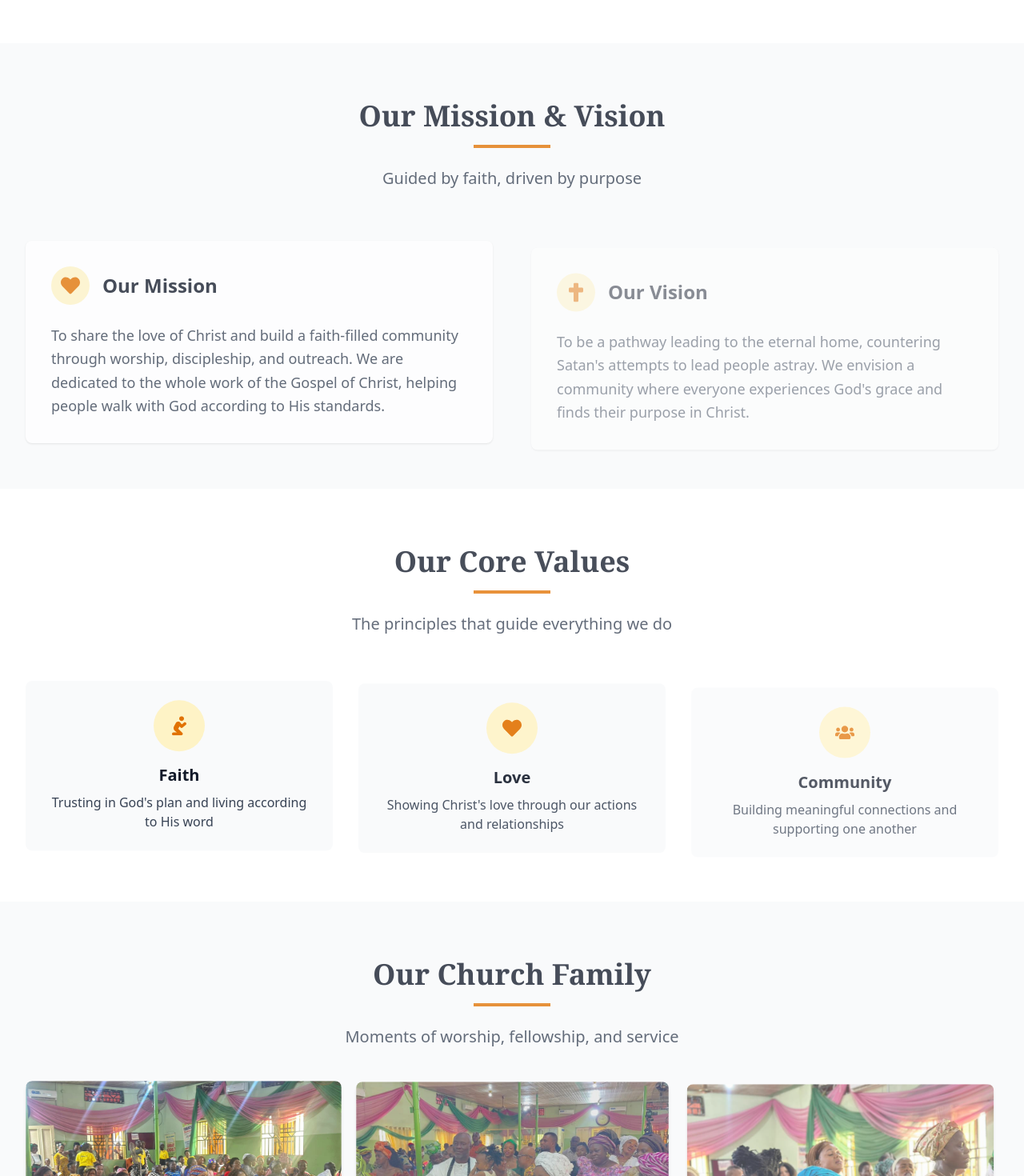
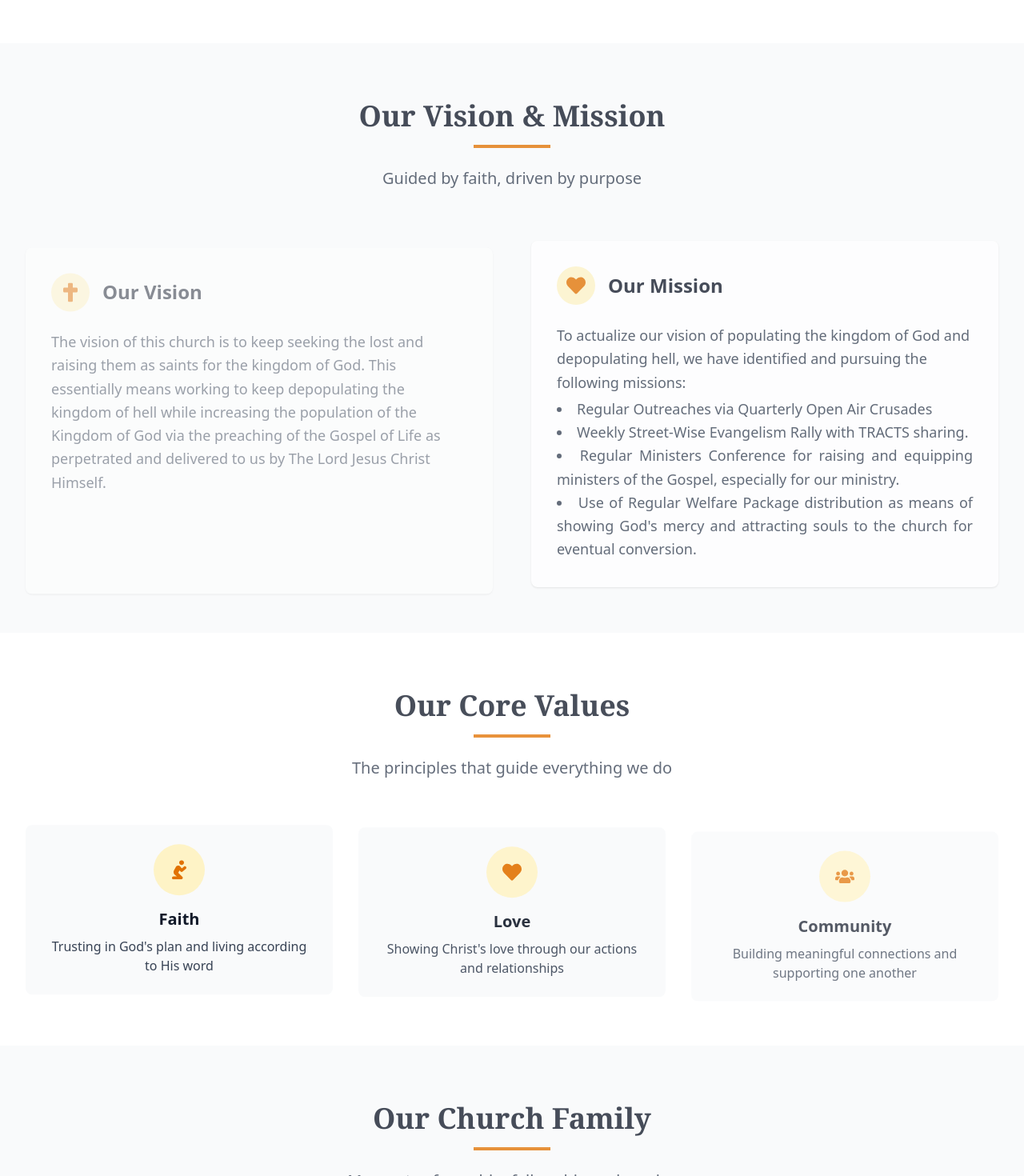
Before and after one commit to RCG2025-hash/church-frontend, a React (Vite) app: page /about in a window 1280 px wide. Shown: the part 980-2450 px from the top of the page at 80% size. Built offline with nearby package versions, Linux system fonts and the light colour scheme.

Commit message:
Initial commit

```diff
--- a/src/pages/About.jsx
+++ b/src/pages/About.jsx
@@ -32,7 +32,7 @@ const About = () => {
             animate={{ opacity: 1, y: 0 }}
             transition={{ duration: 0.8 }}
           >
-            Our Story & Mission
+            History
           </motion.h1>
           <motion.p
             className="text-xl md:text-2xl max-w-3xl mx-auto mb-8"
@@ -119,7 +119,7 @@ const About = () => {
             viewport={{ once: true }}
             className="text-center mb-16"
           >
-            <h2 className="text-4xl font-bold text-gray-900 font-serif mb-4">Our Mission & Vision</h2>
+            <h2 className="text-4xl font-bold text-gray-900 font-serif mb-4">Our Vision & Mission</h2>
             <div className="w-24 h-1 bg-amber-600 mx-auto mb-6"></div>
             <p className="text-xl text-gray-700 max-w-3xl mx-auto">
               Guided by faith, driven by purpose
@@ -127,6 +127,23 @@ const About = () => {
           </motion.div>
 
           <div className="grid md:grid-cols-2 gap-12">
+            <motion.div
+              initial={{ opacity: 0, y: 30 }}
+              whileInView={{ opacity: 1, y: 0 }}
+              transition={{ duration: 0.8, delay: 0.2 }}
+              viewport={{ once: true }}
+              className="bg-white p-8 rounded-lg shadow-sm"
+            >
+              <div className="flex items-center mb-6">
+                <div className="p-3 bg-amber-100 rounded-full mr-4">
+                  <FaCross className="text-amber-600 text-2xl" />
+                </div>
+                <h3 className="text-2xl font-bold text-gray-900">Our Vision</h3>
+              </div>
+              <p className="text-lg text-gray-700 leading-relaxed">
+               The vision of this church is to keep seeking the lost and raising them as saints for the kingdom of God. This essentially means working to keep depopulating the kingdom of hell while increasing the population of the Kingdom of God via the preaching of the Gospel of Life as perpetrated and delivered to us by The Lord Jesus Christ Himself.
+              </p>
+            </motion.div>
             <motion.div
               initial={{ opacity: 0, y: 30 }}
               whileInView={{ opacity: 1, y: 0 }}
@@ -141,28 +158,22 @@ const About = () => {
                 <h3 className="text-2xl font-bold text-gray-900">Our Mission</h3>
               </div>
               <p className="text-lg text-gray-700 leading-relaxed">
-                To share the love of Christ and build a faith-filled community through worship, discipleship, and outreach.
-                We are dedicated to the whole work of the Gospel of Christ, helping people walk with God according to His standards.
+                To actualize our vision of populating the kingdom of God and depopulating hell, we have identified and pursuing the following missions:
               </p>
-            </motion.div>
-
-            <motion.div
-              initial={{ opacity: 0, y: 30 }}
-              whileInView={{ opacity: 1, y: 0 }}
-              transition={{ duration: 0.8, delay: 0.2 }}
-              viewport={{ once: true }}
-              className="bg-white p-8 rounded-lg shadow-sm"
-            >
-              <div className="flex items-center mb-6">
-                <div className="p-3 bg-amber-100 rounded-full mr-4">
-                  <FaCross className="text-amber-600 text-2xl" />
-                </div>
-                <h3 className="text-2xl font-bold text-gray-900">Our Vision</h3>
-              </div>
-              <p className="text-lg text-gray-700 leading-relaxed">
-                To be a pathway leading to the eternal home, countering Satan's attempts to lead people astray.
-                We envision a community where everyone experiences God's grace and finds their purpose in Christ.
-              </p>
+              <ol className="list-disc list-inside mt-1 text-lg text-gray-700 leading-relaxed text-justify">
+                <li>
+                  Regular Outreaches via Quarterly Open Air Crusades
+                </li>
+                <li>
+                  Weekly Street-Wise Evangelism Rally with TRACTS sharing.
+                </li>
+                <li>
+                  Regular Ministers Conference for raising and equipping ministers of the Gospel, especially for our ministry.
+                </li>
+                <li>
+                  Use of Regular Welfare Package distribution as means of showing God's mercy and attracting souls to the church for eventual conversion.
+                </li>
+              </ol>
             </motion.div>
           </div>
         </div>
@@ -223,7 +234,7 @@ const About = () => {
             <h2 className="text-4xl font-bold text-gray-900 font-serif mb-4">Our Church Family</h2>
             <div className="w-24 h-1 bg-amber-600 mx-auto mb-6"></div>
             <p className="text-xl text-gray-700 max-w-3xl mx-auto">
-              Moments of worship, fellowship, and service
+              Moments of worship, fellowship and service
             </p>
           </motion.div>
 
--- a/src/pages/Home.jsx
+++ b/src/pages/Home.jsx
@@ -97,7 +97,7 @@ function Home() {
     }}
     className="px-8 py-3 bg-amber-600 hover:bg-amber-700 text-white font-semibold rounded-lg shadow-md transition-colors"
   >
-    Join Us This Sunday
+    Join Us
   </button>
   <button
     onClick={() => {
@@ -122,30 +122,42 @@ function Home() {
     <div className="grid md:grid-cols-3 gap-8">
       <div className="p-6 bg-gray-50 rounded-lg">
         <h3 className="text-xl font-semibold text-gray-900 mb-2">Sunday Worship</h3>
+        <p className="text-gray-600">Sunday School</p>
          <p className="text-amber-600 font-medium">8:00 AM - 8:30 AM</p>
-        <p className="text-gray-600 mt-2 mb-4">Sunday School</p>
 
+       <p className="text-gray-600 mt-5">Sunday Service</p>
         <p className="text-amber-600 font-medium">8:30 AM - 11:30 AM</p>
-        <p className="text-gray-600 mt-2">Sunday Service</p>
       </div>
       <div className="p-6 bg-gray-50 rounded-lg">
         <h3 className="text-xl font-semibold text-gray-900 mb-2">Tuesday Bible Study</h3>
+        <p className="text-gray-600 mt-2">Word Power Impartation</p>
         <p className="text-amber-600 font-medium">6:00 PM - 7:30 PM</p>
-        <p className="text-gray-600 mt-2">Word Power Impartation</p>
       </div>
       <div className="p-6 bg-gray-50 rounded-lg">
         <h3 className="text-xl font-semibold text-gray-900 mb-2">Wednesday</h3>
+        <p className="text-gray-600 mt-2">Waiting Fathers & Mothers of Nations</p>
         <p className="text-amber-600 font-medium">8:00 AM - 11:00 AM</p>
-        <p className="text-gray-600 mt-2 mb-4">Waiting Fathers & Mothers of Nations</p>
+        <p className="text-gray-600 mt-5">Prayer Warriors Intercession Hour</p>
          <p className="text-amber-600 font-medium">4:00 PM</p>
-        <p className="text-gray-600">Prayer Warriors Intercession Hour</p>
-          <p className="text-amber-600 font-medium mt-2">5:00 PM</p>
-        <p className="text-gray-600">Workers Fasting & Prayer Meeting</p>
+         <p className="text-gray-600 mt-5">Workers Fasting & Prayer Meeting</p>
+          <p className="text-amber-600 font-medium">5:00 PM - 6:00 PM</p>
       </div>
       <div className="p-6 bg-gray-50 rounded-lg">
         <h3 className="text-xl font-semibold text-gray-900 mb-2">Thursday</h3>
+        <p className="text-gray-600 mt-5">Divine Solution Hour</p>
         <p className="text-amber-600 font-medium">8:30 AM - 10:00 AM </p>
-        <p className="text-gray-600 mt-2">Divine Solution Hour</p>
+      </div>
+      <div className="p-6 bg-gray-50 rounded-lg">
+        <h3 className="text-xl font-semibold text-gray-900 mb-2">Prophetic Early Morning Service (PEMS)</h3>
+        <p className="text-gray-600 mt-4">First Day of Every Month</p>
+        <p className="text-amber-600 font-medium">6:00 AM - 7:00 AM </p>
+        {/* <p className="text-gray-600 mt-4">Evening Service(1st-3rd of the every month)</p>
+        <p className="text-amber-600 font-medium">6:00 PM - 8:00 PM</p> */}
+      </div>
+       <div className="p-6 bg-gray-50 rounded-lg">
+        <h3 className="text-xl font-semibold text-gray-900 mb-2">Every Month Indoor Revival</h3>
+        <p className="text-gray-600 mt-4">1st, 2nd & 3rd Day Every Month</p>
+        <p className="text-amber-600 font-medium">6:00 PM - 8:00 PM </p>
       </div>
     </div>
     <div className="mt-8">
@@ -247,7 +259,7 @@ function Home() {
               { name: "Children's Ministry", desc: "Nurturing young hearts in faith and love" },
               { name: "Youth Group", desc: "Engaging teens in their spiritual journey" },
               { name: "Good Women", desc: "Supporting and empowering women in faith" },
-              { name: "Good Men", desc: "Building strong men of God" },
+              { name: "Excellent Men", desc: "Building strong men of God" },
               // { name: "Outreach Program", desc: "Serving our local community" },
               { name: "Prayer Ministry", desc: "Growing through the power of prayer" },
             ].map((ministry, index) => (
```
